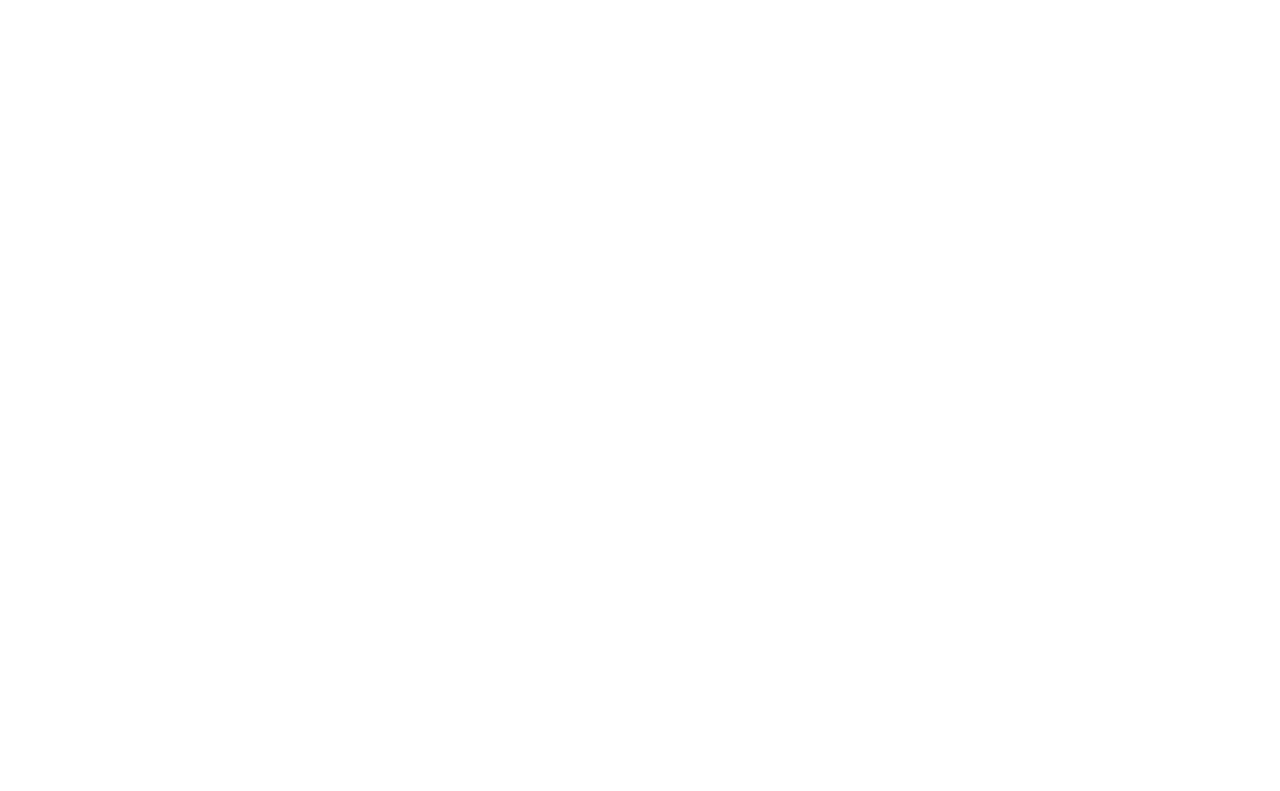
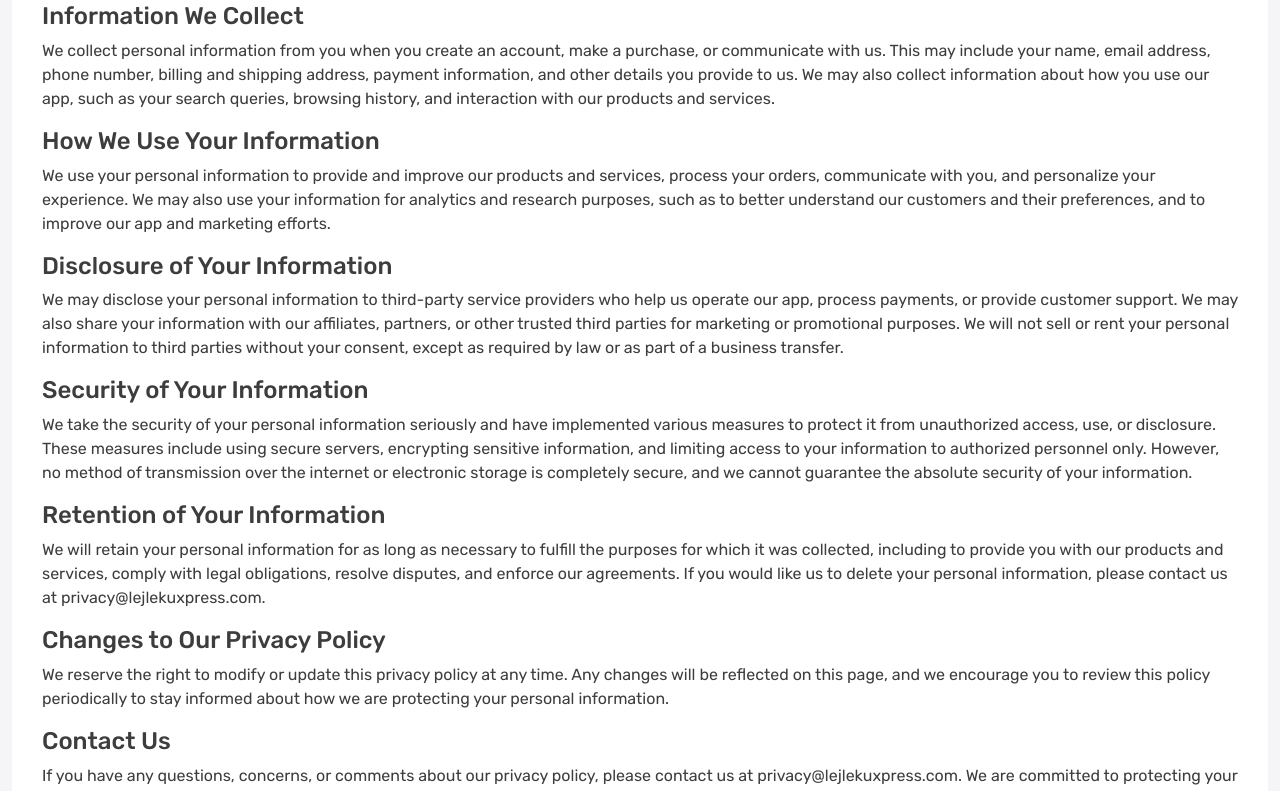
Before and after one commit to artternava/LejlekuXpress, a React (Create React App) app in the folder LejlekuXpress/Front-End/: page /PrivacyPolicy in a window 1280 px wide. Before the commit this address had no page. Shown: the part 320-1111 px from the top of the page. Before the commit the page ends 800 px from the top, so only its background shows below. Built offline with nearby package versions, Linux system fonts and the light colour scheme.

Commit message:
Adding Privacy Policy page

```diff
--- a/LejlekuXpress/Front-End/src/App.js
+++ b/LejlekuXpress/Front-End/src/App.js
@@ -16,6 +16,7 @@
 import Checkout from './pages/Checkout';
 import AdminDashboard from './pages/AdminDashboard/AdminDashboard';
 import TermsAndConditions from './pages/TermsAndConditions';
+import PrivacyPolicy from './pages/PrivacyPolicy';
 
 function App() {
   return (
@@ -36,7 +37,8 @@
             <Route path='cart' element={<Cart />}/>
             <Route path='checkout' element={<Checkout />}/>
             <Route path='admin' element={<AdminDashboard />}/>
-            <Route path='tac' element={<TermsAndConditions />}/>
+            <Route path='TermsAndConditions' element={<TermsAndConditions />}/>
+            <Route path='PrivacyPolicy' element={<PrivacyPolicy />}/>
           </Route>
         </Routes>
       </BrowserRouter>
--- /dev/null
+++ b/LejlekuXpress/Front-End/src/pages/PrivacyPolicy.js
@@ -0,0 +1,39 @@
+import React from 'react'
+
+const PrivacyPolicy = () => {
+  return (
+    <div className='checkout-wrapper py-4 home-wrapper-2'>
+        <div className='container-xxl'>
+        <div className='tac'>
+
+        <h1>Privacy Policy</h1>
+            <p>At LejlekuXPress, we take your privacy very seriously. We understand that you trust us with your personal information, and we are committed to ensuring that it is properly protected. This privacy policy outlines how we collect, use, disclose, and protect your personal information.</p>
+
+        <h4>Information We Collect</h4>
+            <p>We collect personal information from you when you create an account, make a purchase, or communicate with us. This may include your name, email address, phone number, billing and shipping address, payment information, and other details you provide to us. We may also collect information about how you use our app, such as your search queries, browsing history, and interaction with our products and services.</p>
+
+        <h4>How We Use Your Information</h4>
+            <p>We use your personal information to provide and improve our products and services, process your orders, communicate with you, and personalize your experience. We may also use your information for analytics and research purposes, such as to better understand our customers and their preferences, and to improve our app and marketing efforts.</p>
+
+        <h4>Disclosure of Your Information</h4>
+            <p>We may disclose your personal information to third-party service providers who help us operate our app, process payments, or provide customer support. We may also share your information with our affiliates, partners, or other trusted third parties for marketing or promotional purposes. We will not sell or rent your personal information to third parties without your consent, except as required by law or as part of a business transfer.</p>
+
+        <h4>Security of Your Information</h4>
+            <p>We take the security of your personal information seriously and have implemented various measures to protect it from unauthorized access, use, or disclosure. These measures include using secure servers, encrypting sensitive information, and limiting access to your information to authorized personnel only. However, no method of transmission over the internet or electronic storage is completely secure, and we cannot guarantee the absolute security of your information.</p>
+
+        <h4>Retention of Your Information</h4>
+            <p>We will retain your personal information for as long as necessary to fulfill the purposes for which it was collected, including to provide you with our products and services, comply with legal obligations, resolve disputes, and enforce our agreements. If you would like us to delete your personal information, please contact us at privacy@lejlekuxpress.com.</p>
+
+        <h4>Changes to Our Privacy Policy</h4>
+            <p>We reserve the right to modify or update this privacy policy at any time. Any changes will be reflected on this page, and we encourage you to review this policy periodically to stay informed about how we are protecting your personal information.</p>
+
+        <h4>Contact Us</h4>
+            <p>If you have any questions, concerns, or comments about our privacy policy, please contact us at privacy@lejlekuxpress.com. We are committed to protecting your privacy and will respond to your inquiries as soon as possible.</p>
+
+    </div>
+    </div>
+    </div>
+  )
+}
+
+export default PrivacyPolicy
```
